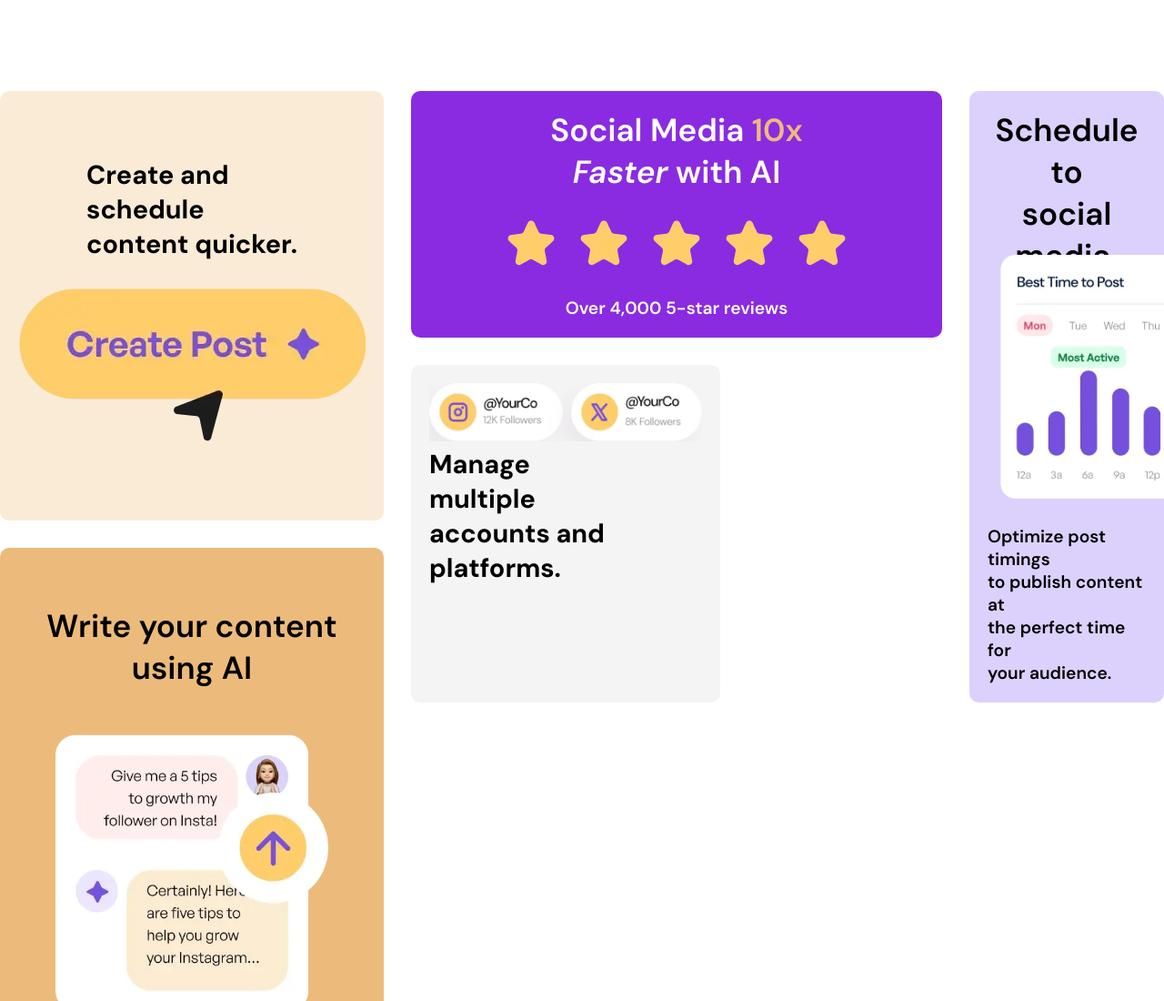
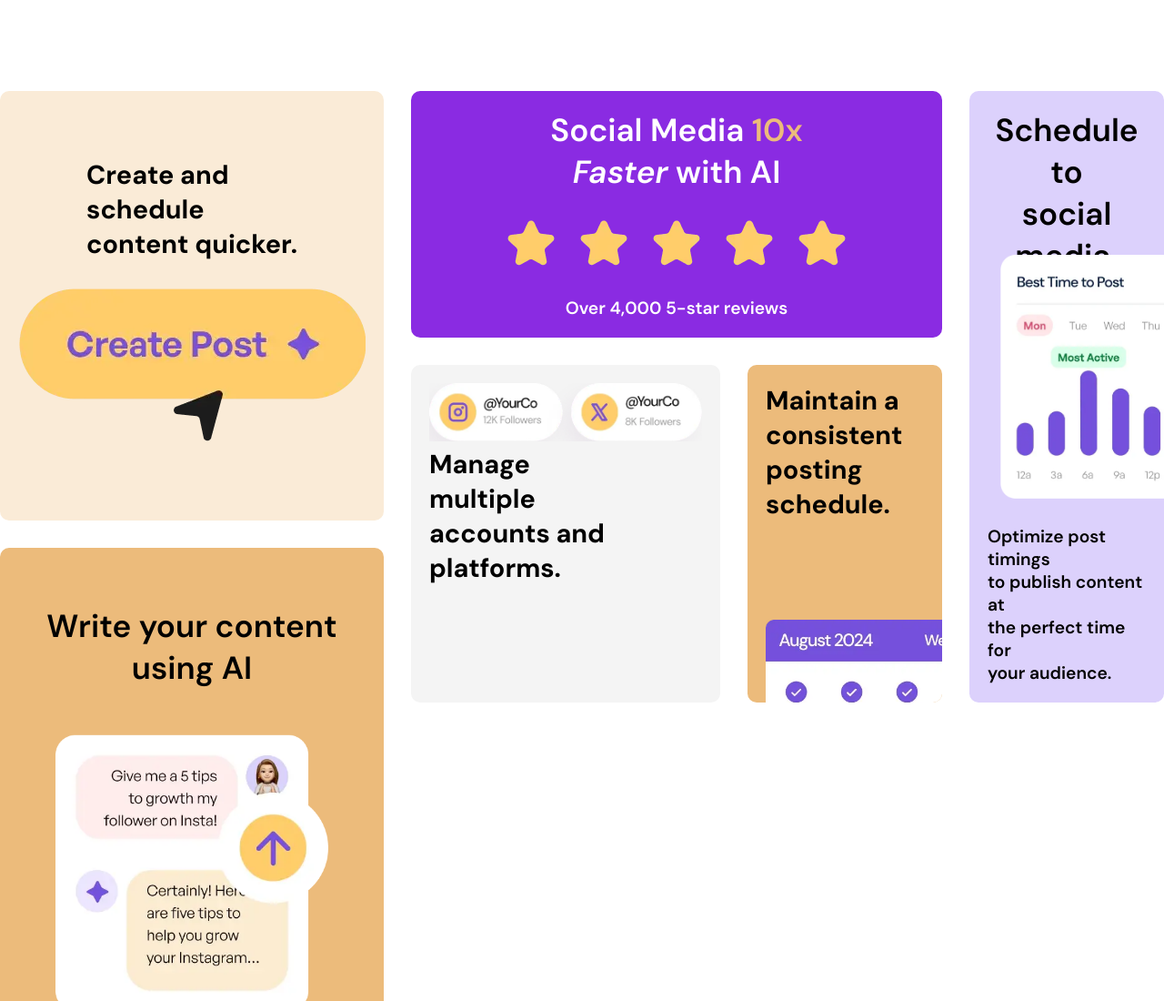
Before and after one commit to bakhriddinoff/Colored-Grid-task, a plain HTML site: page index.html in a window 1280 px wide. Shown: the top 1100 px of the page at 91% size. Drawn offline with Linux system fonts and the light colour scheme.

Commit message:
add card6

```diff
--- a/index.html
+++ b/index.html
@@ -39,6 +39,12 @@
       <h2 class="heading1">Manage <br> multiple <br> accounts and <br> platforms.</h2>
     </div>
 
+    <div class="card6 card ">
+      <h2 class="heading1">Maintain a <br> consistent <br> posting schedule.</h2>
+      <img class="img1 img3" src="./assets/images/illustration-consistent-schedule.webp" alt="consistent posting">
+    </div>
+
+
 
 
   </main>
--- a/style.css
+++ b/style.css
@@ -101,3 +101,18 @@ main {
     grid-row: 4/8;
 
 }
+
+.card6 {
+    border-radius: 10px;
+    grid-column: 3/4;
+    grid-row: 4/8;
+    position: relative;
+    overflow: hidden;
+    background-color:rgb(236, 187, 123);
+}
+
+.img3 {
+    position: absolute;
+    top: 280px;
+    width: 250px;
+}
```
